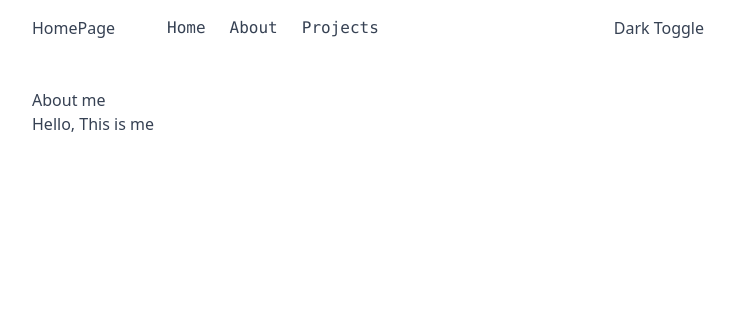
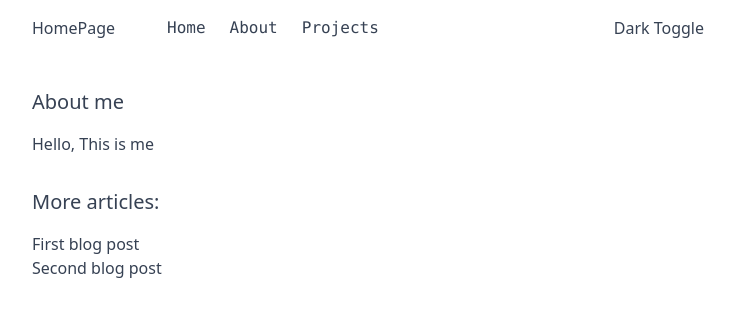
Before and after one commit to MorielMauni/Learning-NextJS-Supabase, a Next.js app: page /about in a window 1280 px wide. Shown: the top 316 px of the page, without its empty margins (272-1006 px from the left). Built offline with nearby package versions, Linux system fonts and the light colour scheme.

Commit message:
Add: Error handling, layout handling

```diff
--- a/app/about/Projects/page.js
+++ b/app/about/Projects/page.js
@@ -1,14 +1,17 @@
 import ProjectList from "@/components/ProjectList/ProjectList";
 import { Suspense } from "react";
 import LoadingPageList from "./loading-list";
+import { ErrorBoundary } from "react-error-boundary";
 
 export default async function ProjectPage() {
   return (
     <>
       <div className="mb-8 text-xl">Projects Lists</div>
-      <Suspense fallback={<LoadingPageList />}>
-        <ProjectList />
-      </Suspense>
+      <ErrorBoundary fallback={<div>Can not fetch at the moment</div>}>
+        <Suspense fallback={<LoadingPageList />}>
+          <ProjectList />
+        </Suspense>
+      </ErrorBoundary>
     </>
   );
 }
--- /dev/null
+++ b/app/about/error.js
@@ -0,0 +1,24 @@
+'use client' // Error boundaries must be Client Components
+
+import { useEffect } from 'react'
+
+export default function ErrorPage({ error, unstable_retry }) {
+  useEffect(() => {
+    // Log the error to an error reporting service
+    console.error(error)
+  }, [error])
+
+  return (
+    <div>
+      <h2 className='text-red-600'>Something went wrong!</h2>
+      <button className='text-blue-700'
+        onClick={
+          // Attempt to recover by re-fetching and re-rendering the segment
+          () => unstable_retry()
+        }
+      >
+        Try again
+      </button>
+    </div>
+  )
+}
--- /dev/null
+++ b/app/about/layout.js
@@ -0,0 +1,18 @@
+export default function AboutLayout({children}) {
+    return (
+        <>
+        <div>
+            <div>{children}</div>
+
+            <div className="mt-8">
+                <h2 className="mb-4 text-xl">More articles:</h2>
+
+                <ul>
+                    <li>First blog post</li>
+                    <li>Second blog post</li>
+                </ul>
+            </div>
+        </div>
+        </>
+    )
+}
--- a/app/about/page.js
+++ b/app/about/page.js
@@ -1,7 +1,8 @@
 export default function about() {
+    if (Math.random >= 0.5) throw new Error('error')
     return (
         <>
-            <h1>About me</h1>
+            <h1 className="mb-4 text-xl">About me</h1>
             <p>Hello, This is me</p>
         </>
     )
--- /dev/null
+++ b/app/global-error.js
@@ -0,0 +1,12 @@
+'use client'
+export default function GlobalError({error}) {
+    return (
+        <>
+            <html>
+                <body>
+                    <h2 className="text-red-600 mb-3 text-5xl">Global Error</h2>
+                </body>
+            </html>
+        </>
+    )
+}
--- /dev/null
+++ b/app/not-found.js
@@ -0,0 +1,11 @@
+import Link from 'next/link'
+
+export default function NotFound() {
+  return (
+    <div>
+      <h2>Not Found</h2>
+      <p>Could not find requested resource</p>
+      <Link href="/" className='text-blue-800 text-xl mb-4 '>Return Home</Link>
+    </div>
+  )
+}
--- a/app/page.js
+++ b/app/page.js
@@ -2,6 +2,7 @@ import Image from "next/image";
 import ProjectPage from "./about/Projects/page";
 
 export default function Home() {
+  // throw new Error('error')
   return (
     <>
       <h2 className="padding: 24px">Hello</h2>
--- a/components/ProjectList/ProjectList.js
+++ b/components/ProjectList/ProjectList.js
@@ -5,6 +5,7 @@ export default async function ProjectList() {
     cache: "no-cache",
   });
   const repos = await response.json();
+  // throw new Error('Error')
   return (
     <>
       <div className="p-20">
--- a/package.json
+++ b/package.json
@@ -13,7 +13,8 @@
     "json-server": "^1.0.0-beta.15",
     "next": "16.2.6",
     "react": "19.2.4",
-    "react-dom": "19.2.4"
+    "react-dom": "19.2.4",
+    "react-error-boundary": "^6.1.2"
   },
   "devDependencies": {
     "@tailwindcss/postcss": "^4",
```
Also changed, not shown: 1 other file (tests, documents, lock files or other folders).
